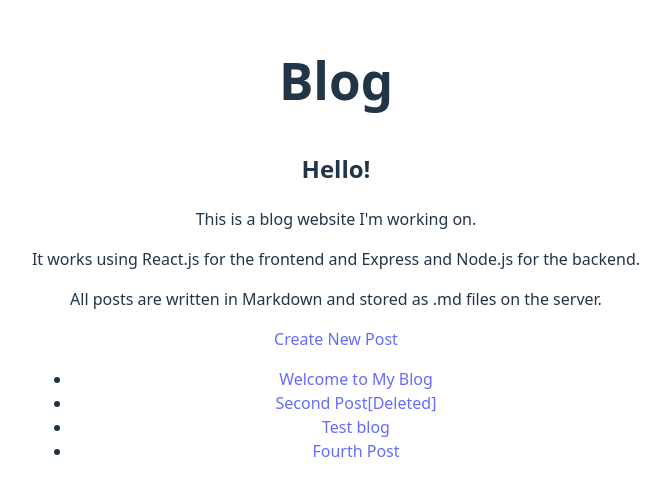
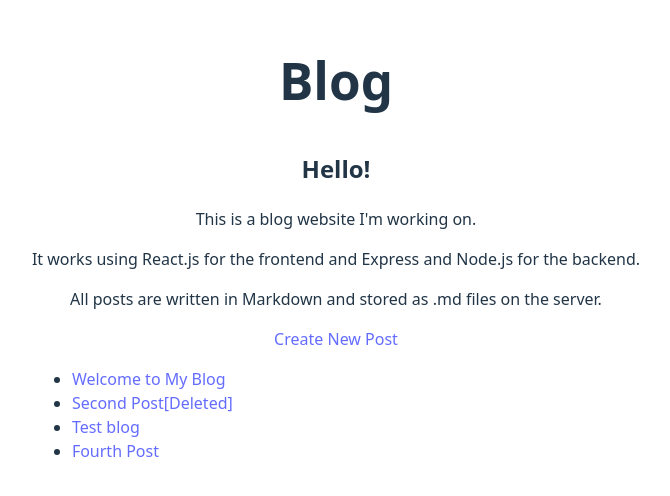
Before and after one commit to Kofi100/blog-viewer-react, a React (Vite) app in the folder react/: page / in a window 1280 px wide. Shown: the part 156-652 px from the top of the page, without its empty margins (304-974 px from the left). Built offline with nearby package versions, Linux system fonts and the light colour scheme.

Commit message:
`Update interface adjsutments a bit`

```diff
--- a/package.json
+++ b/package.json
@@ -7,5 +7,10 @@
 		"nodemon": "^3.1.10",
 		"remark-emoji": "^5.0.1",
 		"spoonacular": "^2.0.2"
+	},
+	"scripts": {
+		"client": "cd react && npm run dev",
+		"server": "cd backend && nodemon index.js",
+		"program": "concurrently -c \"red,green\" \"npm run server\" \"npm run client\""
 	}
 }
--- a/react/src/components/PostLinks.jsx
+++ b/react/src/components/PostLinks.jsx
@@ -1,8 +1,11 @@
 import { Link } from "react-router-dom";
 
-export default function PostLinks({ postDictionary }) {
+export default function PostLinks({
+	postDictionary,
+	className = "text-start",
+}) {
 	return (
-		<ul>
+		<ul className={className}>
 			{postDictionary.map((post) => (
 				<li key={post.slug}>
 					{/* link starts from here,so does transferrring post.slug->/:slug in App.jsx */}
--- a/react/src/pages/Blog.jsx
+++ b/react/src/pages/Blog.jsx
@@ -22,7 +22,9 @@ export default function Blog() {
 			<p>
 				All posts are written in Markdown and stored as .md files on the server.
 			</p>
-			<Link to="/edit/new">Create New Post</Link>
+			<Link to="/edit/new">
+				<p className="text-center">Create New Post</p>
+			</Link>
 			<PostLinks postDictionary={posts} />
 		</section>
 	);
```
Also changed, not shown: 1 other file (tests, documents, lock files or other folders). Lines whose indentation alone changed are shown as unchanged.
